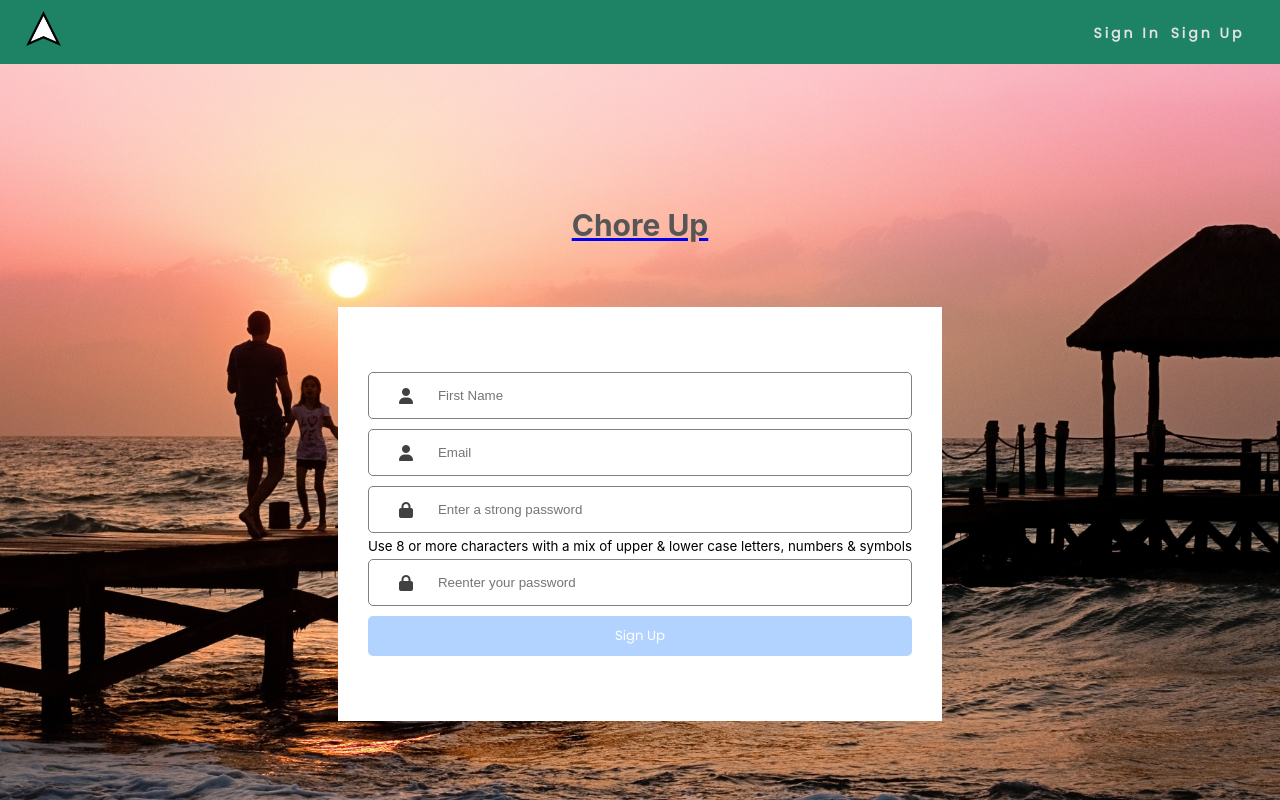
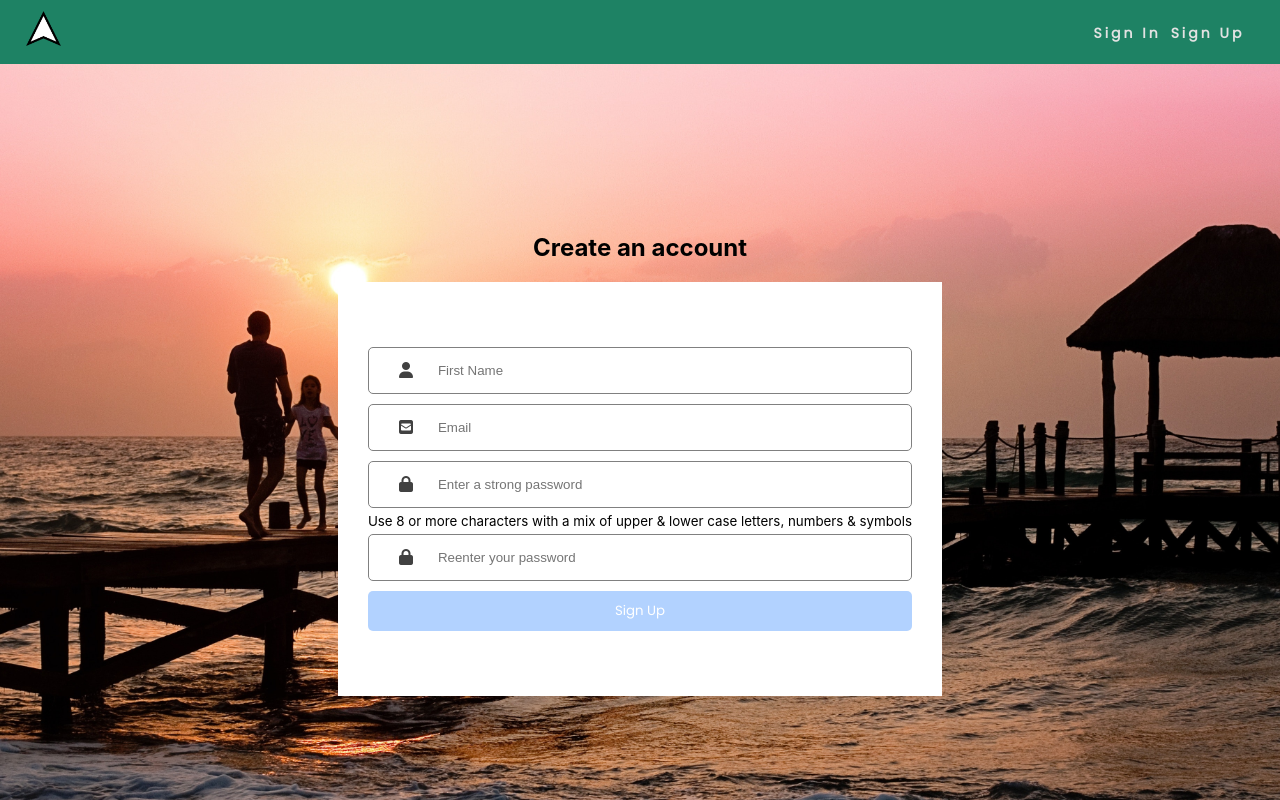
Before and after one commit to Human437/chore-up-client, a React (Create React App) app: page /sign-up in a window 1280 px wide. Built offline with nearby package versions, Linux system fonts and the light colour scheme; no server answers.

Commit message:
Replaced person icon for email with envelope

```diff
--- a/src/sign-up/sign-up.js
+++ b/src/sign-up/sign-up.js
@@ -161,9 +161,8 @@ export default class SignUp extends React.Component {
     return (
       <>
         <div className="sign-on-container">
-          <Link to="/">
-            <h2 id="heading-sign-on">Chore Up</h2>
-          </Link>
+          <h2>Create an account</h2>
+          <br/>
           <div id="form-container">
             <div id="form-section">
               <form
@@ -188,7 +187,7 @@ export default class SignUp extends React.Component {
                   </small>
                   <div className="form-field" id="email">
                     <div>
-                      <i className="fa fa-user"></i>
+                      <i class="fas fa-envelope-square"></i>
                     </div>
                     <input
                       type="text"
```
